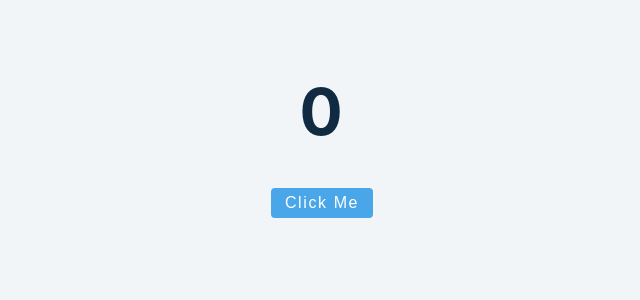
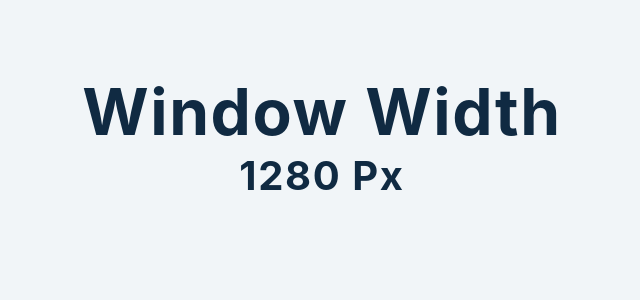
Before and after one commit to B0llu/react-start, a React (Create React App) app: page / in a window 1280 px wide. Shown: the top 300 px of the page, without its empty margins (318-958 px from the left). Built offline with nearby package versions, Linux system fonts and the light colour scheme.

Commit message:
learning dependencies of useEffect, learning window event listner

```diff
--- a/src/App.js
+++ b/src/App.js
@@ -1,5 +1,5 @@
 import React from "react";
-import Setup from './tutorial/2-useEffect/setup/1-useEffect-basics';
+import Setup from './tutorial/2-useEffect/setup/2-useEffect-cleanup';
 
 
 function App() {
--- a/src/tutorial/2-useEffect/setup/2-useEffect-cleanup.js
+++ b/src/tutorial/2-useEffect/setup/2-useEffect-cleanup.js
@@ -4,7 +4,26 @@ import React, { useState, useEffect } from 'react';
 // second argument
 
 const UseEffectCleanup = () => {
-  return <h2>useEffect cleanup</h2>;
+  const [size, setSize] = useState(window.innerWidth)
+
+  const checkSize = () => {
+    setSize(window.innerWidth)
+  }
+
+  useEffect(() => {
+    window.addEventListener('resize', checkSize)
+    console.log("Hi")
+    // return () => {
+    //   window.removeEventListener("resize", checkSize);
+    //   console.log("Bye")
+    // }
+  }, [])
+  return (
+  <>
+    <h1>Window Width</h1>
+    <h2>{size} px</h2>
+  </>
+  );
 };
 
 export default UseEffectCleanup;
```
